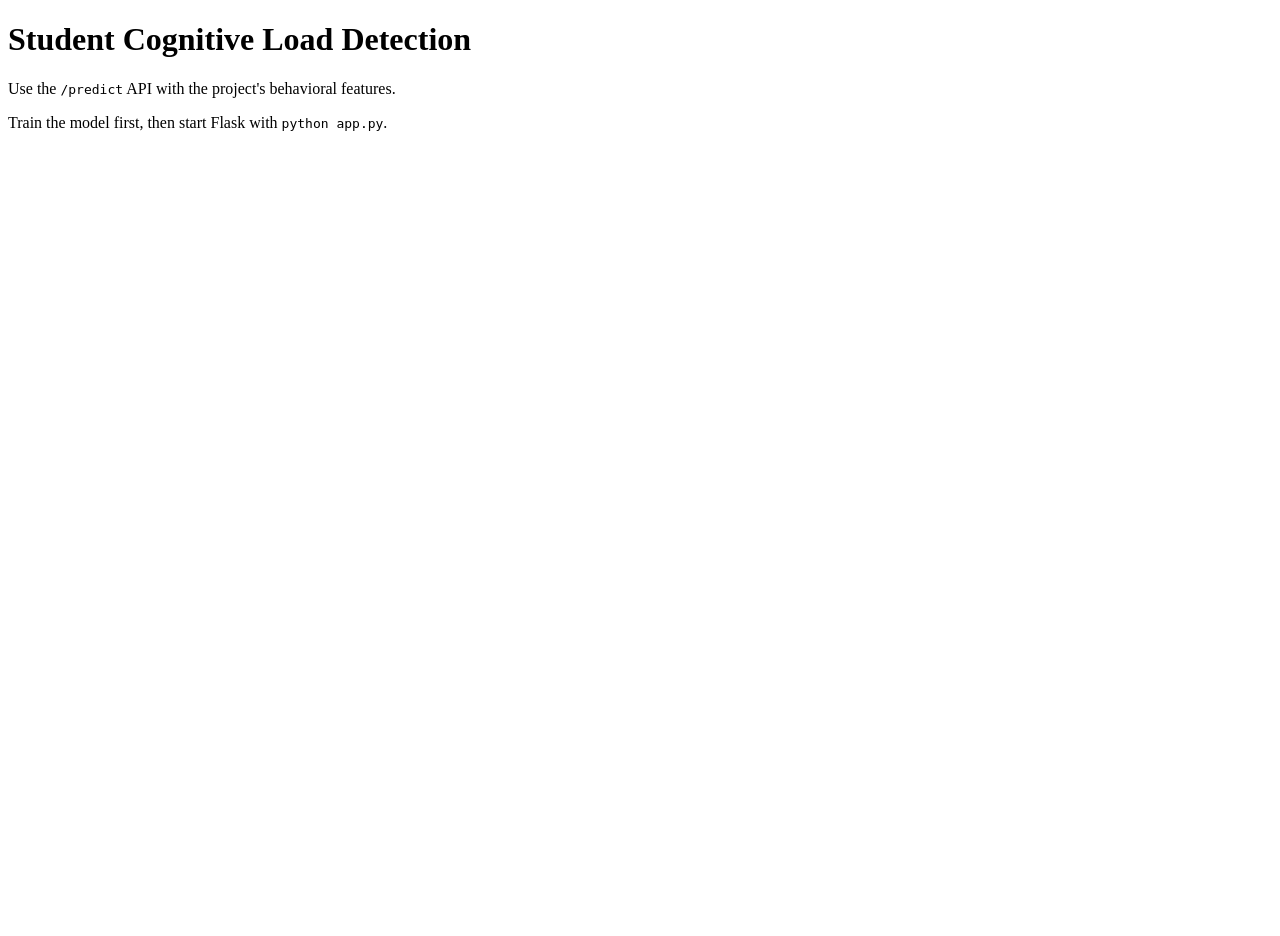
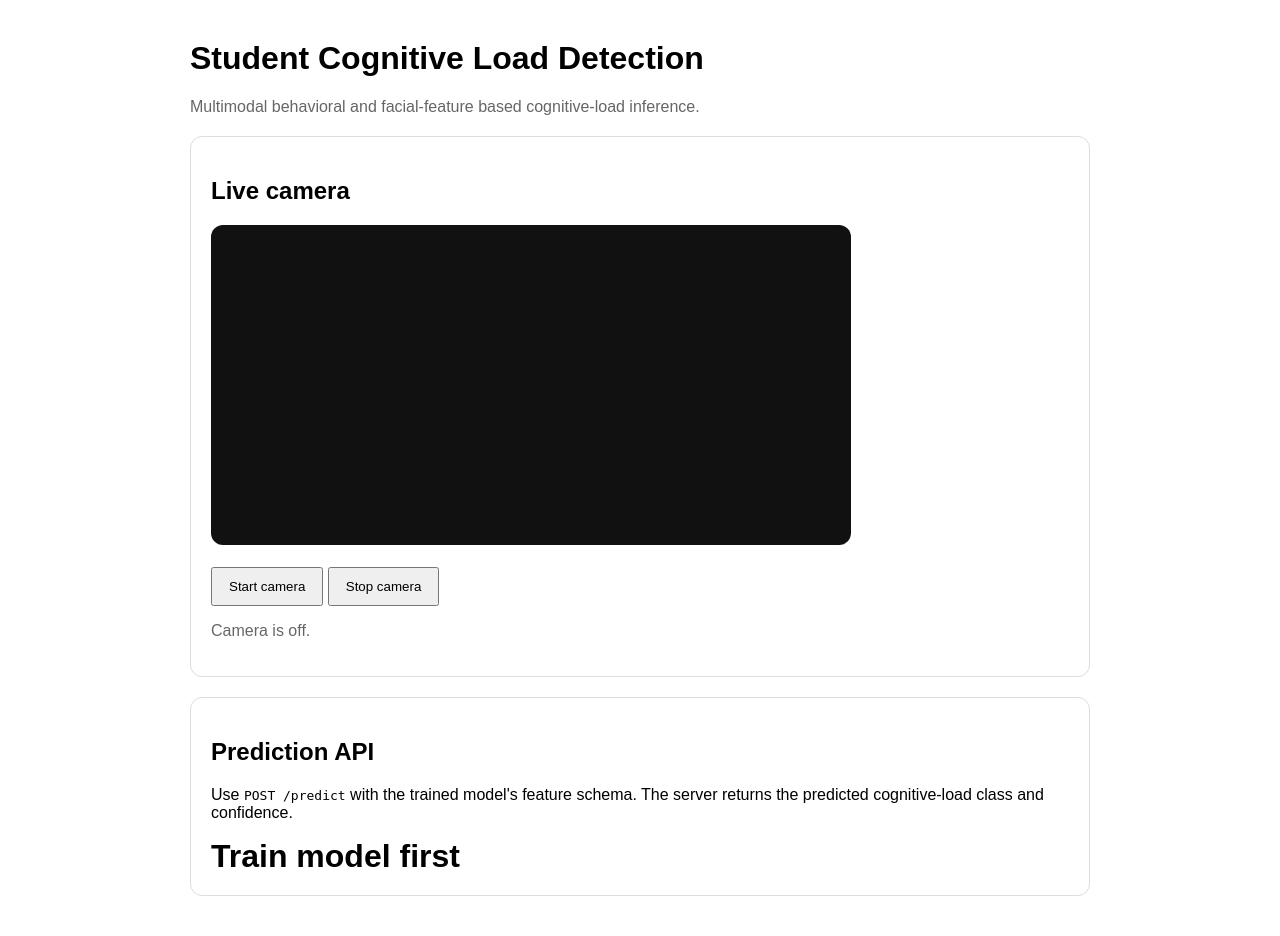
Before and after one commit to sathyariyaPrabhakaran/student-cognitive-load-detection, a Flask app: page / in a window 1280 px wide. Before the commit the page ends 131 px from the top, so only its background shows below. Run offline with Flask 3, Linux system fonts and the light colour scheme.

Commit message:
Build cognitive-load dashboard landing page

```diff
--- a/templates/index.html
+++ b/templates/index.html
@@ -1,9 +1,23 @@
 <!doctype html>
 <html lang="en">
-<head><meta charset="utf-8"><meta name="viewport" content="width=device-width,initial-scale=1"><title>Cognitive Load Detection</title></head>
+<head>
+<meta charset="utf-8"><meta name="viewport" content="width=device-width,initial-scale=1">
+<title>Student Cognitive Load Detection</title>
+<style>
+body{font-family:Arial,sans-serif;max-width:900px;margin:40px auto;padding:0 20px}button{padding:10px 16px;cursor:pointer}.card{border:1px solid #ddd;border-radius:12px;padding:20px;margin-top:20px}.value{font-size:32px;font-weight:700}.muted{color:#666}video{width:100%;max-width:640px;border-radius:12px;background:#111}
+</style></head>
 <body>
 <h1>Student Cognitive Load Detection</h1>
-<p>Use the <code>/predict</code> API with the project's behavioral features.</p>
-<p>Train the model first, then start Flask with <code>python app.py</code>.</p>
-</body>
-</html>
+<p class="muted">Multimodal behavioral and facial-feature based cognitive-load inference.</p>
+<div class="card">
+<h2>Live camera</h2><video id="video" autoplay muted playsinline></video><br><br>
+<button id="start">Start camera</button> <button id="stop">Stop camera</button>
+<p id="status" class="muted">Camera is off.</p>
+</div>
+<div class="card"><h2>Prediction API</h2><p>Use <code>POST /predict</code> with the trained model's feature schema. The server returns the predicted cognitive-load class and confidence.</p><div id="result" class="value">—</div></div>
+<script>
+const video=document.getElementById('video'),status=document.getElementById('status');let stream=null;
+document.getElementById('start').onclick=async()=>{try{stream=await navigator.mediaDevices.getUserMedia({video:true,audio:false});video.srcObject=stream;status.textContent='Camera active. Facial feature extraction can be connected to /predict.'}catch(e){status.textContent='Camera permission unavailable: '+e.message}};
+document.getElementById('stop').onclick=()=>{if(stream)stream.getTracks().forEach(t=>t.stop());video.srcObject=null;status.textContent='Camera is off.'};
+fetch('/health').then(r=>r.json()).then(x=>{document.getElementById('result').textContent=x.model_available?'Model ready':'Train model first'}).catch(()=>{});
+</script></body></html>
```
